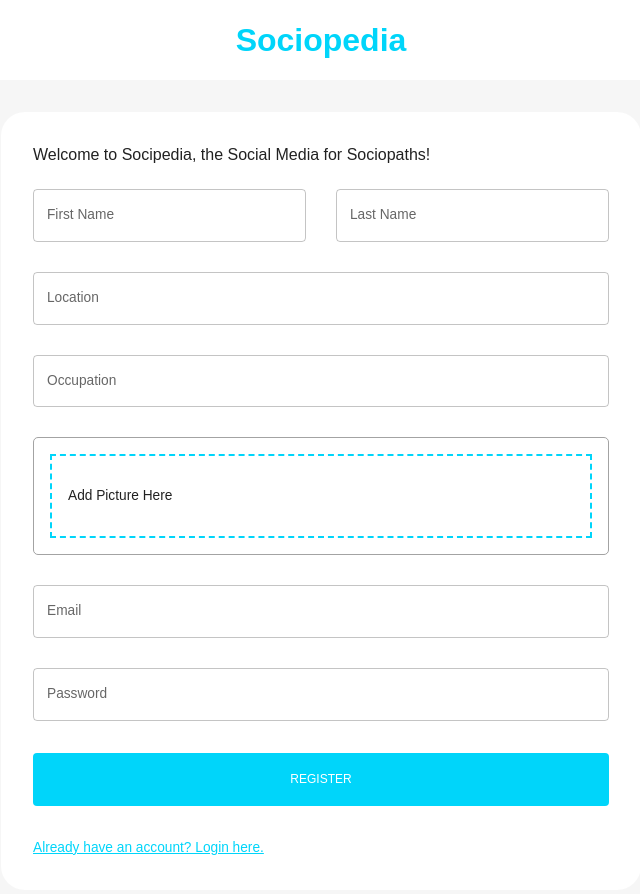
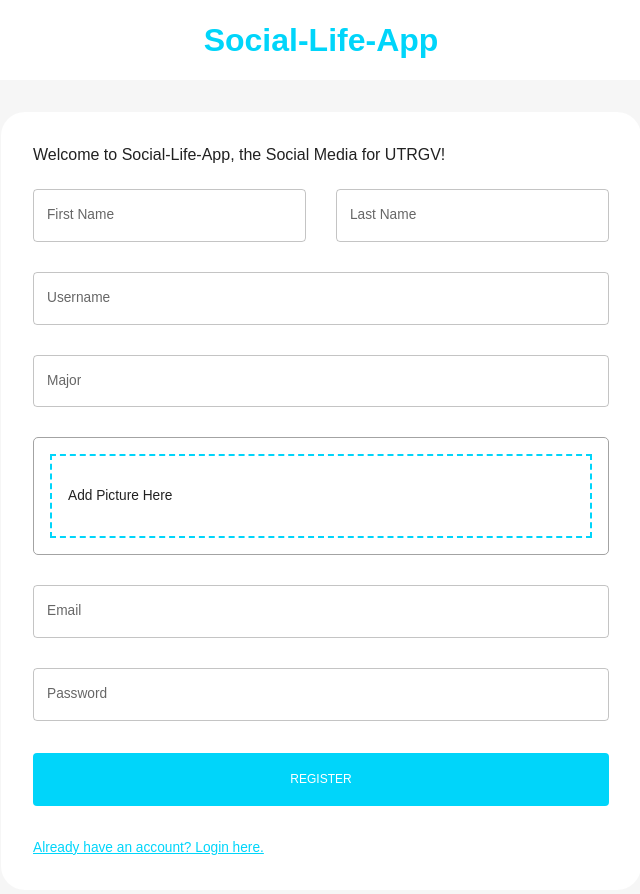
Before and after one commit to Grimgear76/College-social-life-app, a React (Vite) app in the folder client/: page / in a window 1280 px wide. Both pictures are taken after a click on the element "Don't have an account? Sign Up here.". Shown: the top 894 px of the page, without its empty margins (319-959 px from the left). Built offline with nearby package versions, Linux system fonts and the light colour scheme.

Commit message:
fixed up forms

```diff
--- a/client/src/scenes/loginPage/Form.jsx
+++ b/client/src/scenes/loginPage/Form.jsx
@@ -17,12 +17,12 @@
 import FlexBetween from "components/FlexBetween";
 
 const registerSchema = yup.object().shape({
-  firstName: yup.string().required("required"),
-  lastName: yup.string().required("required"),
+  firstName: yup.string().optional(""),
+  lastName: yup.string().optional(""),
+  userName: yup.string().required("required"),
   email: yup.string().email("invalid email").required("required"),
   password: yup.string().required("required"),
-  location: yup.string().required("required"),
-  occupation: yup.string().required("required"),
+  major: yup.string().optional(""),
   picture: yup.string().required("required"),
 });
 
@@ -34,10 +34,10 @@
 const initialValuesRegister = {
   firstName: "",
   lastName: "",
+  userName:"",
   email: "",
   password: "",
-  location: "",
-  occupation: "",
+  major: "",
   picture: "",
 };
 
@@ -152,25 +152,26 @@
                   sx={{ gridColumn: "span 2" }}
                 />
                 <TextField
-                  label="Location"
+                  label="Username"
+                  type="Username"
                   onBlur={handleBlur}
                   onChange={handleChange}
-                  value={values.location}
-                  name="location"
-                  error={Boolean(touched.location) && Boolean(errors.location)}
-                  helperText={touched.location && errors.location}
+                  value={values.userName}
+                  name="userName"
+                  error={Boolean(touched.userName) && Boolean(errors.userName)}
+                  helperText={touched.userName && errors.userName}
                   sx={{ gridColumn: "span 4" }}
                 />
                 <TextField
-                  label="Occupation"
+                  label="Major"
                   onBlur={handleBlur}
                   onChange={handleChange}
-                  value={values.occupation}
-                  name="occupation"
+                  value={values.major}
+                  name="major"
                   error={
-                    Boolean(touched.occupation) && Boolean(errors.occupation)
+                    Boolean(touched.major) && Boolean(errors.major)
                   }
-                  helperText={touched.occupation && errors.occupation}
+                  helperText={touched.major && errors.major}
                   sx={{ gridColumn: "span 4" }}
                 />
                 <Box
--- a/client/src/scenes/loginPage/index.jsx
+++ b/client/src/scenes/loginPage/index.jsx
@@ -13,7 +13,7 @@
         textAlign="center"
       >
         <Typography fontWeight="bold" fontSize="32px" color="primary">
-          Sociopedia
+          Social-Life-App
         </Typography>
       </Box>
 
@@ -25,7 +25,7 @@
         backgroundColor={theme.palette.background.alt}
       >
         <Typography fontWeight="500" variant="h5" sx={{ mb: "1.5rem" }}>
-          Welcome to Socipedia, the Social Media for Sociopaths!
+          Welcome to Social-Life-App, the Social Media for UTRGV!
         </Typography>
         <Form />
       </Box>
```
Also changed, not shown: 2 other files (tests, documents, lock files or other folders).
